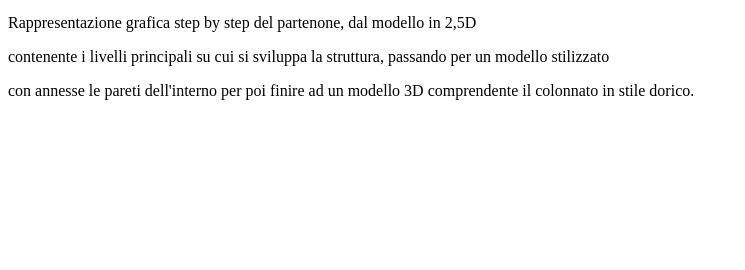
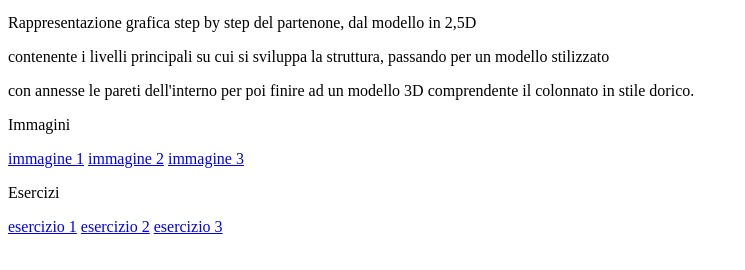
Before and after one commit to cvdlab-alumni/426748, a plain HTML site: page 2014-03-21/index.html in a window 1280 px wide. Shown: the part 174-444 px from the top of the page, without its empty margins (0-745 px from the left). Drawn offline with Linux system fonts and the light colour scheme.

Commit message:
aggiunti link a immagini ed esrcizi a index.html

```diff
--- a/2014-03-21/index.html
+++ b/2014-03-21/index.html
@@ -10,5 +10,13 @@
 		<p> Rappresentazione grafica step by step del partenone, dal modello in 2,5D <p>
 		<p> contenente i livelli principali su cui si sviluppa la struttura, passando per un modello stilizzato </p>
 		<p> con annesse le pareti dell'interno per poi finire ad un modello 3D comprendente il colonnato in stile dorico. </p>
+		<p> Immagini </p>
+		<a href="https://github.com/cvdlab-cg/426748/blob/master/2014-03-21/images/exe1.png">immagine 1</a>
+		<a href="https://github.com/cvdlab-cg/426748/blob/master/2014-03-21/images/exe2.png">immagine 2</a>
+		<a href="https://github.com/cvdlab-cg/426748/blob/master/2014-03-21/images/exe3.png">immagine 3</a>
+		<p> Esercizi </p>
+		<a href="https://github.com/cvdlab-cg/426748/blob/master/2014-03-21/python/exercise1.py">esercizio 1</a>
+		<a href="https://github.com/cvdlab-cg/426748/blob/master/2014-03-21/python/exercise2.py">esercizio 2</a>
+		<a href="https://github.com/cvdlab-cg/426748/blob/master/2014-03-21/python/exercise3.py">esercizio 3</a>
 	</body>
 </html>
```
